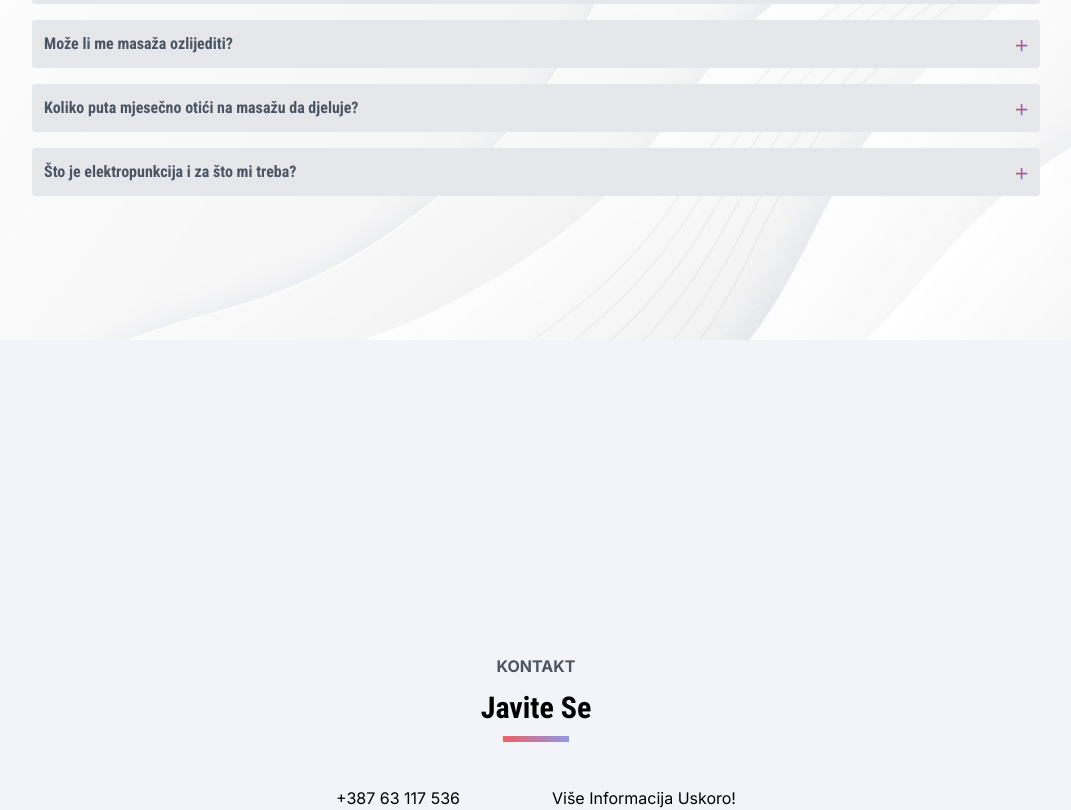
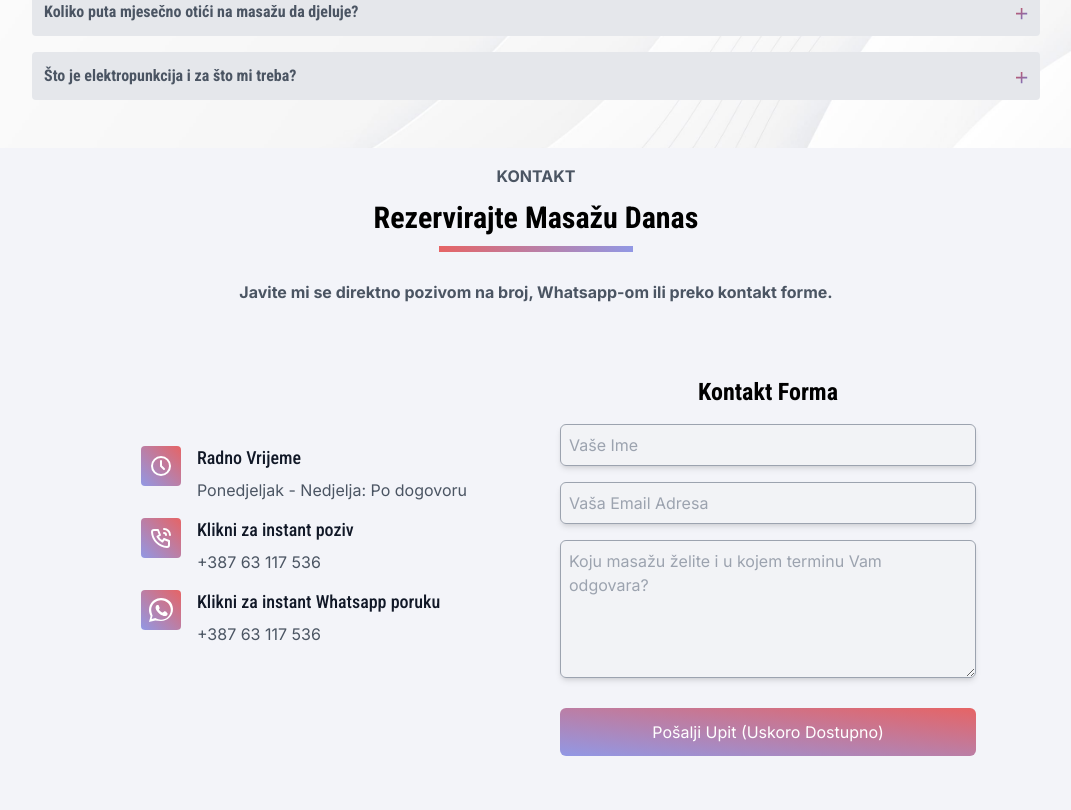
Before and after one commit to maverickcro/masazamostar, a Next.js app: page / in a window 1280 px wide. Shown: the part 3690-4500 px from the top of the page, without its empty margins (104-1175 px from the left). Built offline with nearby package versions, Linux system fonts and the light colour scheme.

Commit message:
GoToTop i Kontakt sekcija

```diff
--- a/package.json
+++ b/package.json
@@ -14,7 +14,8 @@
     "@vercel/speed-insights": "^1.0.10",
     "next": "13.5.6",
     "react": "^18",
-    "react-dom": "^18"
+    "react-dom": "^18",
+    "react-icons": "^5.2.1"
   },
   "devDependencies": {
     "@types/node": "^20",
--- a/pages/_document.tsx
+++ b/pages/_document.tsx
@@ -1,6 +1,7 @@
 import { Html, Head, Main, NextScript } from "next/document";
 import Navbar from "./components/Navbar";
 import Footer from "./components/Footer";
+import GoToTop from "./components/GoToTop";
 
 export default function Document() {
   return (
@@ -11,6 +12,7 @@ export default function Document() {
         <Main />
         <NextScript />
         <Footer />
+        <GoToTop />
       </body>
     </Html>
   );
--- /dev/null
+++ b/pages/components/GoToTop.tsx
@@ -0,0 +1,44 @@
+import React, { useState, useEffect } from "react";
+import { FaArrowUp } from "react-icons/fa";
+
+export default function GoToTop() {
+  const [isVisible, setIsVisible] = useState(false);
+
+  // Show button when page is scrolled up to given distance
+  const toggleVisibility = () => {
+    if (window.pageYOffset > 300) {
+      setIsVisible(true);
+    } else {
+      setIsVisible(false);
+    }
+  };
+
+  // Scroll to top
+  const scrollToTop = () => {
+    window.scrollTo({
+      top: 0,
+      behavior: "smooth",
+    });
+  };
+
+  useEffect(() => {
+    window.addEventListener("scroll", toggleVisibility);
+    return () => {
+      window.removeEventListener("scroll", toggleVisibility);
+    };
+  }, []);
+
+  return (
+    <>
+      {isVisible && (
+        <button
+          onClick={scrollToTop}
+          className="fixed bottom-4 right-4 p-3 rounded-full shadow-lg bg-gradient-to-bl from-[#e66465] to-[#9198e5]"
+          aria-label="Go to top"
+        >
+          <FaArrowUp className="text-white text-2xl" />
+        </button>
+      )}
+    </>
+  );
+}
--- a/pages/components/Kontakt.tsx
+++ b/pages/components/Kontakt.tsx
@@ -6,12 +6,176 @@ export default function Kontakt() {
       <div className="flex flex-col justify-center items-center mt-4">
         <span className="text-gray-600 font-bold">KONTAKT</span>
         <h2 className="text-3xl font-bold my-3 pb-4 bg-gradient-to-r from-[#e66465] to-[#9198e5] bg-[length:60%_6px] bg-no-repeat bg-bottom">
-          Javite Se
+          Rezervirajte Masažu Danas
         </h2>
+        <span className="text-gray-600 font-bold m-4">
+          Javite mi se direktno pozivom na broj, Whatsapp-om ili preko kontakt
+          forme.
+        </span>
       </div>
-      <div className="grid max-w-[1280px] px-4 pb-8 mx-auto lg:gap-8 py-8 lg:grid-cols-12 flex-container flex-row">
-        <div className="lg:col-span-6">+387 63 117 536</div>
-        <div className="lg:col-span-6">Više Informacija Uskoro!</div>
+      <div className="max-w-[960px] w-full px-4 pb-8 py-8 flex flex-col md:flex-row">
+        <div className="w-full md:w-1/2 flex justify-center items-center">
+          <ul className="mb-6">
+            <li className="flex items-start justify-start">
+              <div className="flex h-10 w-10 items-center justify-center rounded bg-gradient-to-bl from-[#e66465] to-[#9198e5] text-white">
+                <svg
+                  xmlns="http://www.w3.org/2000/svg"
+                  width="24"
+                  height="24"
+                  viewBox="0 0 24 24"
+                  fill="none"
+                  stroke="currentColor"
+                  strokeWidth="2"
+                  strokeLinecap="round"
+                  strokeLinejoin="round"
+                  className="h-6 w-6"
+                >
+                  <path d="M3 12a9 9 0 1 0 18 0a9 9 0 0 0 -18 0"></path>
+                  <path d="M12 7v5l3 3"></path>
+                </svg>
+              </div>
+              <div className="ml-4 mb-4">
+                <h3 className="mb-2 text-lg font-medium leading-6 text-gray-900 dark:text-white">
+                  Radno Vrijeme
+                </h3>
+                <p className="text-gray-600 dark:text-slate-400">
+                  Ponedjeljak - Nedjelja: Po dogovoru
+                </p>
+              </div>
+            </li>
+            <li>
+              <a
+                href="tel:+38763117536"
+                target="_blank"
+                rel="noopener noreferrer"
+                className="flex items-start justify-start"
+              >
+                <div className="flex h-10 w-10 items-center justify-center rounded bg-gradient-to-bl from-[#e66465] to-[#9198e5] text-white">
+                  <svg
+                    xmlns="http://www.w3.org/2000/svg"
+                    width="24"
+                    height="24"
+                    viewBox="0 0 24 24"
+                    fill="none"
+                    stroke="currentColor"
+                    strokeWidth="2"
+                    strokeLinecap="round"
+                    strokeLinejoin="round"
+                    className="h-6 w-6"
+                  >
+                    <path d="M5 4h4l2 5l-2.5 1.5a11 11 0 0 0 5 5l1.5 -2.5l5 2v4a2 2 0 0 1 -2 2a16 16 0 0 1 -15 -15a2 2 0 0 1 2 -2"></path>
+                    <path d="M15 7a2 2 0 0 1 2 2"></path>
+                    <path d="M15 3a6 6 0 0 1 6 6"></path>
+                  </svg>
+                </div>
+                <div className="ml-4 mb-4">
+                  <h3 className="mb-2 text-lg font-medium leading-6 text-gray-900 dark:text-white">
+                    Klikni za instant poziv
+                  </h3>
+                  <p className="text-gray-600 dark:text-slate-400">
+                    +387 63 117 536
+                  </p>
+                </div>
+              </a>
+            </li>
+            <li>
+              <a
+                href="https://wa.me/38763117536"
+                target="_blank"
+                rel="noopener noreferrer"
+                className="flex items-start justify-start"
+              >
+                <div className="flex h-10 w-10 items-center justify-center rounded bg-gradient-to-bl from-[#e66465] to-[#9198e5] text-white">
+                  <svg
+                    xmlns="http://www.w3.org/2000/svg"
+                    width="24"
+                    height="24"
+                    viewBox="0 0 24 24"
+                    fill="currentColor"
+                    className="h-6 w-6"
+                  >
+                    <path d="M12 0C5.383 0 0 5.383 0 12c0 2.124.554 4.15 1.604 5.953L0 24l6.186-1.58C8.027 22.449 10.011 23 12 23c6.618 0 12-5.383 12-12S18.618 0 12 0zm0 21.7c-1.847 0-3.676-.497-5.279-1.442l-.376-.226-3.682.939.948-3.596-.245-.378C2.751 15.317 2.2 13.682 2.2 12 2.2 6.515 6.516 2.2 12 2.2c5.484 0 9.8 4.315 9.8 9.8 0 5.484-4.316 9.8-9.8 9.8zm5.324-7.926l-1.565-.451c-.205-.06-.441-.112-.694.126-.241.227-.908.888-1.113 1.066-.204.178-.379.198-.626.067-.25-.133-1.058-.39-2.015-1.24-.743-.66-1.24-1.474-1.387-1.724-.146-.25-.015-.384.11-.51.115-.115.256-.3.384-.451.128-.153.17-.267.256-.445.086-.178.043-.333-.022-.451-.065-.118-.693-1.681-.95-2.285-.252-.602-.509-.519-.695-.528-.177-.01-.383-.011-.585-.011-.2 0-.52.075-.791.369-.272.295-1.041 1.016-1.041 2.475 0 1.459 1.065 2.865 1.215 3.065.15.2 2.084 3.18 5.045 4.46.705.304 1.254.486 1.683.62.707.225 1.352.194 1.861.118.568-.085 1.747-.715 1.993-1.405.246-.692.246-1.283.172-1.405-.073-.123-.274-.198-.572-.327z" />
+                  </svg>
+                </div>
+                <div className="ml-4 mb-4">
+                  <h3 className="mb-2 text-lg font-medium leading-6 text-gray-900 dark:text-white">
+                    Klikni za instant Whatsapp poruku
+                  </h3>
+                  <p className="text-gray-600 dark:text-slate-400">
+                    +387 63 117 536
+                  </p>
+                </div>
+              </a>
+            </li>
+          </ul>
+        </div>
+        <div
+          className="w-full md:w-1/2 p-6 flex flex-col items-center justify-center "
+          id="form"
+        >
+          <h2 className="mb-4 text-2xl font-bold dark:text-white">
+            Kontakt Forma
+          </h2>
+          <form id="contactForm" className="w-full">
+            <div className="mb-6">
+              <div className="mx-0 mb-1 sm:mb-4">
+                <div className="mx-0 mb-1 sm:mb-4">
+                  <label
+                    htmlFor="name"
+                    className="pb-1 text-xs uppercase tracking-wider"
+                  ></label>
+                  <input
+                    type="text"
+                    id="name"
+                    autoComplete="given-name"
+                    placeholder="Vaše Ime"
+                    className="mb-2 w-full rounded-md border border-gray-400 py-2 pl-2 pr-4 shadow-md dark:text-gray-300 sm:mb-0"
+                    name="name"
+                    disabled
+                  />
+                </div>
+                <div className="mx-0 mb-1 sm:mb-4">
+                  <label
+                    htmlFor="email"
+                    className="pb-1 text-xs uppercase tracking-wider"
+                  ></label>
+                  <input
+                    type="email"
+                    id="email"
+                    autoComplete="email"
+                    placeholder="Vaša Email Adresa"
+                    className="mb-2 w-full rounded-md border border-gray-400 py-2 pl-2 pr-4 shadow-md dark:text-gray-300 sm:mb-0"
+                    name="email"
+                    disabled
+                  />
+                </div>
+              </div>
+              <div className="mx-0 mb-1 sm:mb-4">
+                <label
+                  htmlFor="textarea"
+                  className="pb-1 text-xs uppercase tracking-wider"
+                ></label>
+                <textarea
+                  id="textarea"
+                  name="textarea"
+                  placeholder="Koju masažu želite i u kojem terminu Vam odgovara?"
+                  rows={5}
+                  className="mb-2 w-full rounded-md border border-gray-400 py-2 pl-2 pr-4 shadow-md dark:text-gray-300 sm:mb-0"
+                  disabled
+                ></textarea>
+              </div>
+            </div>
+            <div className="text-center">
+              <button
+                type="submit"
+                className="w-full bg-gradient-to-bl from-[#e66465] to-[#9198e5] text-white px-6 py-3 font-xl rounded-md sm:mb-0"
+                disabled
+              >
+                Pošalji Upit (Uskoro Dostupno)
+              </button>
+            </div>
+          </form>
+        </div>
       </div>
     </>
   );
--- a/pages/index.tsx
+++ b/pages/index.tsx
@@ -5,6 +5,7 @@ import About from "./components/About";
 import Cjenik from "./components/Cjenik";
 import FAQ from "./components/FAQ";
 import Kontakt from "./components/Kontakt";
+import GoToTop from "./components/GoToTop";
 
 const inter = Inter({ subsets: ["latin"] });
 
@@ -16,16 +17,16 @@ export const metadata = {
 export default function Home() {
   return (
     <main className={`mx-auto ${inter.className}`}>
-      <section className="one section-helper" id="pocetna">
+      <section className="one section-helper min-height" id="pocetna">
         <Hero />
       </section>
-      <section className="two" id="o-meni">
+      <section className="two min-height" id="o-meni">
         <About />
       </section>
-      <section className="three" id="usluge">
+      <section className="three min-height" id="usluge">
         <Usluge />
       </section>
-      <section className="four" id="cjenik">
+      <section className="four min-height" id="cjenik">
         <Cjenik />
       </section>
       <section className="five" id="pitanja">
@@ -34,6 +35,7 @@ export default function Home() {
       <section className="six" id="kontakt">
         <Kontakt />
       </section>
+      <GoToTop />
     </main>
   );
 }
--- a/styles/globals.css
+++ b/styles/globals.css
@@ -56,11 +56,14 @@ body {
 
 section {
   display: flex;
-  min-height: 100vh;
   flex-direction: column;
   justify-content: center;
   align-items: center;
   /* color: white; */
+}
+
+.min-height {
+  min-height: 100vh;
 }
 
 .section-helper {
```
Also changed, not shown: 1 other file (tests, documents, lock files or other folders).
